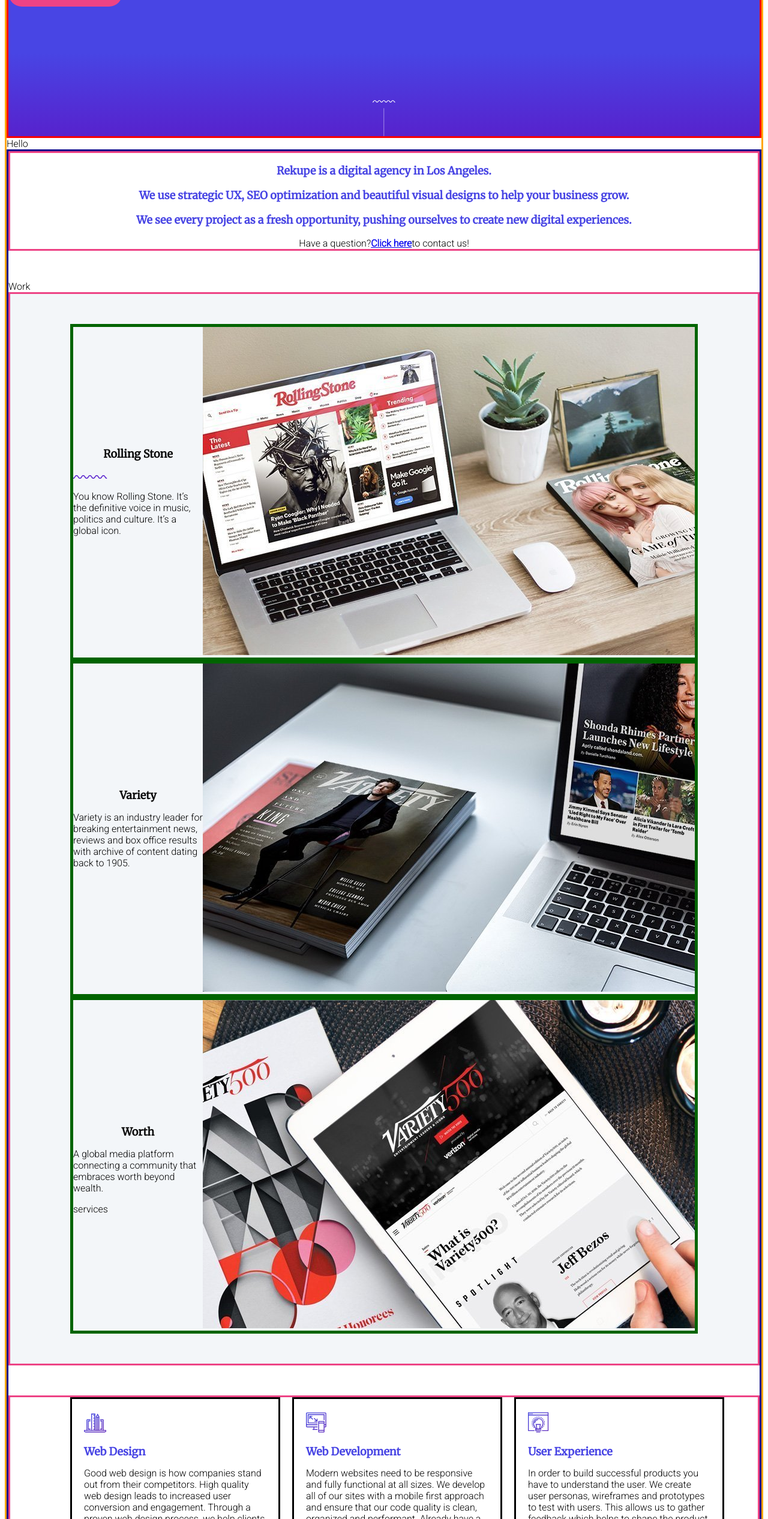
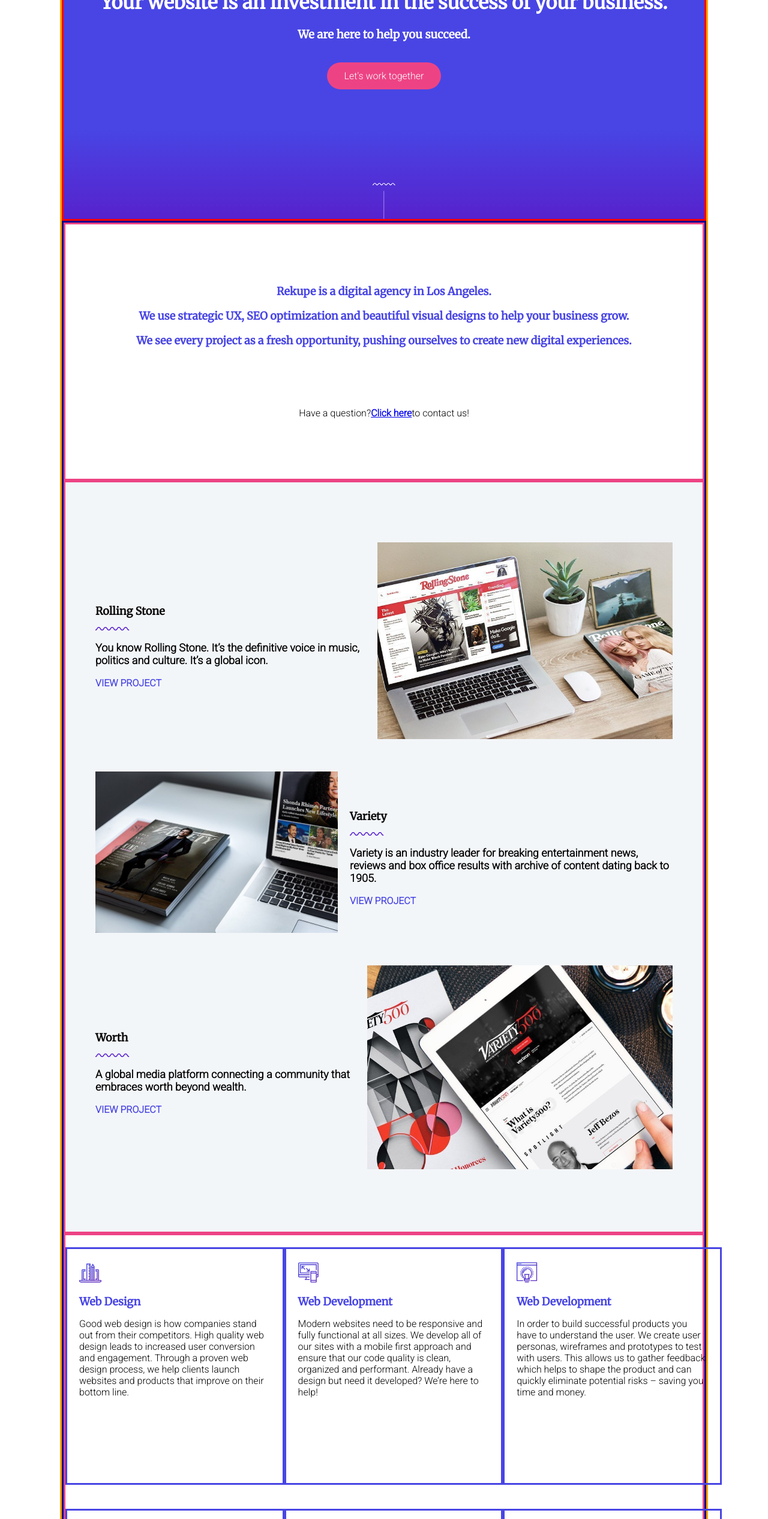
Before and after one commit to priyanka-gite/frontend-html-css-concept, a plain HTML site: page index.html in a window 1280 px wide. Shown: the part 250-2782 px from the top of the page at 60% size. Drawn offline with Linux system fonts and the light colour scheme.

Commit message:
page done

```diff
--- a/index.html
+++ b/index.html
@@ -8,7 +8,7 @@
 </head>
 <body>
 <header class="header-grad-box">
-    <nav>
+    <nav >
         <ul>
             <li>Case Studies</li>
             <li>Services</li>
@@ -16,105 +16,145 @@
         </ul>
     </nav>
     <div >
-        <h1 class="box-1">Your website is an investment in the success of your business.</h1>
-        <h3 class="box-1">We are here to help you succeed.</h3>
-        <p class="rcorners lets-work">Let's work together</p>
+        <h1 class="header-box ">Your website is an investment in the success of your business.</h1>
+        <h3 class="header-box">We are here to help you succeed.</h3>
+        <div class="header-box">
+        <p class="rcorners">Let's work together</p></div>
     </div>
     <div  class="squiggle-image img-1 " >
         <img src="assets/assets-for-concept/squiggle_line_stripe.svg" alt="squiggle-line-stripe">
     </div>
 </header>
-Hello
+
 <main>
-    <section class="section-padding">
-        <h2>
-            <p class="box-1">Rekupe is a digital agency in Los Angeles.</p>
-            <p class="box-1">We use strategic UX, SEO optimization and beautiful visual designs to help your business grow.</p>
-            <p class="box-1">We see every project as a fresh opportunity, pushing ourselves to create new digital experiences.</p>
+    <section >
+        <h2 class="section-padding">
+            <p class="section-box">Rekupe is a digital agency in Los Angeles.</p>
+            <p class="section-box">We use strategic UX, SEO optimization and beautiful visual designs to help your business grow.</p>
+            <p class="section-box">We see every project as a fresh opportunity, pushing ourselves to create new digital experiences.</p>
         </h2>
-        <div class="box-1">Have a question?<b><a href="#jumplink">Click here </a></b> to contact us!</div>
+        <div class="section-box section-padding">Have a question?<b><a href="#jumplink">Click here </a></b> to contact us!</div>
     </section>
-    Work
 
-    <section class="article-one-color article-one-style section-padding">
-        <article >
-            <div class="article-image-box">
-                <div>
-                <h2 class="box-1 article-heading-color"> Rolling Stone</h2>
-                <img src="assets/assets-for-concept/squiggle_line.svg" alt="squiggle-line"
-                     class="image-1" />
-                <p class="box-1"> You know Rolling Stone. It’s the definitive voice in music, politics and culture. It’s a global icon.</p>
+<!--section 1    -->
+    <section class="article-one-color article-one-style">
+        <article>
+            <div class="article-image-box ">
+                <div class="box-1 ">
+                    <h2 class="article-heading-color"> Rolling Stone</h2>
+                    <img src="assets/assets-for-concept/squiggle_line.svg" alt="squiggle-line">
+                    <p class="p-font"> You know Rolling Stone. It’s the definitive voice in music, politics and culture. It’s a global icon.</p>
+                    <div class="project">view project</div>
                 </div>
-                <div>
-                <img src="assets/assets-for-concept/work-image-01.jpeg" alt="work-image" >
+                <span class="image-wrapper" >
+                <img src="assets/assets-for-concept/work-image-01.jpeg" alt="work-image" class="img-rolling-stone " >
+                </span>
+            </div>
+
+        </article>
+        <article>
+            <div class= "article-image-box-two">
+                <div class="box-2 ">
+                    <h2 class="article-heading-color" >Variety </h2>
+                    <img src="assets/assets-for-concept/squiggle_line.svg" alt="squiggle-line">
+                    <p class="p-font"> Variety is an industry leader for breaking entertainment news, reviews and box office results with archive of content dating back to 1905.</p>
+                    <div class="project">view project</div>
                 </div>
-             </div>
-        </article>
-
-        <article>
-            <div class= "article-image-box">
-                               <div>
-                <h2 class="article-heading-color box-1 ">Variety </h2>
-                <p class="box-1" > Variety is an industry leader for breaking entertainment news, reviews and box office results with archive of content dating back to 1905.</p>
-                </div>
-                <div >
-                    <img src="assets/assets-for-concept/work-image-02.jpeg" alt="work-image" >
-                </div>
-
+                <span class="image-wrapper" >
+                    <img src="assets/assets-for-concept/work-image-02.jpeg" alt="work-image" class=" img-rolling-stone" >
+                </span>
             </div>
         </article>
 
         <article>
             <div class="article-image-box">
-            <div>
-                <h2 class="box-1 article-heading-color">Worth</h2>
-                <p class="box-1">A global media platform connecting a community that embraces worth beyond wealth.</p>
-                services
-            </div>
-                <div>
-                    <img src="assets/assets-for-concept/work-image-03.jpeg" alt="work-image" >
+                <div class="box-1">
+                    <h2 class= "article-heading-color"> Worth</h2>
+                    <img src="assets/assets-for-concept/squiggle_line.svg" alt="squiggle-line">
+                    <p class="p-font">A global media platform connecting a community that embraces worth beyond wealth.</p>
+                    <div class="project">view project</div>
                 </div>
+                <span  class="image-wrapper">
+                    <img src="assets/assets-for-concept/work-image-03.jpeg" alt="work-image" class=" img-rolling-stone">
+                </span>
             </div>
         </article>
     </section>
 
-    <section class="section-padding section-two ">
-        <article class="blocks-design"> <img src="assets/assets-for-concept/icon_web-design.svg" alt="web-design" class="sextion-two-img"><h2>Web Design </h2> Good web design is how companies stand out from their competitors. High quality web design leads to increased user conversion and engagement. Through a proven web design process, we help clients launch websites and products that improve on their bottom line.</article>
+<!--    section-2-->
+    <section >
+        <div class="section-two-box">
 
-        <article class="blocks-design"><img src="assets/assets-for-concept/icon_web-development.svg" alt="Web Development" class="sextion-two-img"><h2>Web Development </h2> Modern websites need to be responsive and fully functional at all sizes. We develop all of our sites with a mobile first approach and ensure that our code quality is clean, organized and performant. Already have a design but need it developed? We’re here to help!</article>
+            <article class="blocks-design">
+            <img src="assets/assets-for-concept/icon_web-design.svg" alt="web-design" class="section-two-img">
+            <h2>Web Design </h2>
 
-        <article class="blocks-design"><img src="assets/assets-for-concept/icon_ux.svg" alt="User-Experience" class="sextion-two-img"> <h2>User Experience </h2> In order to build successful products you have to understand the user. We create user personas, wireframes and prototypes to test with users. This allows us to gather feedback which helps to shape the product and can quickly eliminate potential risks – saving you time and money.</article>
+                <p> Good web design is how companies stand out from their competitors. High quality web design leads to increased user conversion and engagement. Through a proven web design process, we help clients launch websites and products that improve on their bottom line.
+            </p>
+        </article>
 
-        <article class="blocks-design"><img src="assets/assets-for-concept/icon_graphic-design.svg" alt="logo-design" class="sextion-two-img"><h2>Logo Design + Branding</h2>  Nike, Apple, Coca-Cola, Starbucks. What do all of these brands have in common? Easily recognizable logos and brand identity. The best brands stand out from the crowd by having a clear and unique point of view. We will work with you to understand your vision and help create a unique brand identity and style guide for your company.</article>
+        <article class="blocks-design">
+            <img src="assets/assets-for-concept/icon_web-development.svg" alt="Web Development" class="sextion-two-img">
+            <h2>Web Development </h2>
+            <p>Modern websites need to be responsive and fully functional at all sizes. We develop all of our sites with a mobile first approach and ensure that our code quality is clean, organized and performant. Already have a design but need it developed? We’re here to help!
+            </p>
+        </article>
 
-        <article class="blocks-design"><img src="assets/assets-for-concept/icon_seo.svg" alt="SEO" class="sextion-two-img"><h2>SEO</h2>  Do you want your site to rank higher in search results? Google is constantly changing their algorithms for how they rank pages. Don’t worry about constantly playing catch-up. We will make sure your website it optimized, providing you the best opportunities for organic search exposure.</article>
+            <article class="blocks-design">
+                <img src="assets/assets-for-concept/icon_ux.svg" alt="user experience" class="sextion-two-img">
+                <h2>Web Development </h2>
+                <p>In order to build successful products you have to understand the user. We create user personas, wireframes and prototypes to test with users. This allows us to gather feedback which helps to shape the product and can quickly eliminate potential risks – saving you time and money.
+                </p>
+            </article>
+        </div>
 
-        <article class="blocks-design"><img src="assets/assets-for-concept/icon_copywriting.svg" alt="" class="sextion-two-img"><h2> Copy Writing </h2> Brand messaging needs to be clear, direct and easy to understand to be effective. A unique tone of voice will help you stand out from the crowd and build brand loyalty. We work with you to establish your brand bible and ensure your messaging is focused and targeted.</article>
+        <div class="section-two-box">
+        <article class="blocks-design">
+            <img src="assets/assets-for-concept/icon_graphic-design.svg" alt="logo-design" class="sextion-two-img">
+            <h2>Logo Design + Branding</h2>
+            <p>Nike, Apple, Coca-Cola, Starbucks. What do all of these brands have in common? Easily recognizable logos and brand identity. The best brands stand out from the crowd by having a clear and unique point of view. We will work with you to understand your vision and help create a unique brand identity and style guide for your company.</p>
+        </article>
+
+
+        <article class="blocks-design">
+            <img src="assets/assets-for-concept/icon_seo.svg" alt="SEO" class="sextion-two-img">
+            <h2>SEO</h2>
+            <p>Do you want your site to rank higher in search results? Google is constantly changing their algorithms for how they rank pages. Don’t worry about constantly playing catch-up. We will make sure your website it optimized, providing you the best opportunities for organic search exposure.</p>
+        </article>
+
+        <article class="blocks-design">
+            <img src="assets/assets-for-concept/icon_copywriting.svg" alt="" class="sextion-two-img">
+            <h2> Copy Writing </h2>
+            <p>Brand messaging needs to be clear, direct and easy to understand to be effective. A unique tone of voice will help you stand out from the crowd and build brand loyalty. We work with you to establish your brand bible and ensure your messaging is focused and targeted.</p>
+        </article>
+        </div>
     </section>
 
-    <section class="section-padding">
+<!--Section 3-->
+    <section class="sec-3 header-grad-box form-styles">
         <div>
-            Let's work together
-            Have a question? Need a quote? Let us know!
+           <p> Let's work together</p>
+            <p> Have a question? Need a quote? Let us know!</p>
         </div>
-        <form id="jumplink" >
-           <label for="name-field"> Naam </label>
-            <input type="text" id="name-field" name="name">
+        <form onsubmit="" id="jumplink" >
+            <label for="name-field"> Name </label>
             <br/>
-           <label for="email"> E-mail </label>
-            <input type="email" id="name-field" name="email">
-             <br/>
-            <label for="email"> E-mail </label>
-            <input type="email" id="name-field" name="email">
+            <input type="text" id="name-field" name="name" placeholder="Name">
             <br/>
-            <label for="me"> E-mail </label>
-            <input type="email" id="name-field" name="email">
-            <button> Send </button>
+            <label for="email"> Email </label>
+            <br/>
+            <input type="email" id="email" name="email" placeholder="Email">
+            <br/>
+            <label for="message"> Message</label>
+            <br/>
+            <textarea id="message" rows=""></textarea>
+            <br/>
+            <button type="submit" class="rcorners button-position"> Send </button>
         </form>
     </section>
 </main>
-<Footer>
+<footer>
     Business website opdracht © NOVI Hogeschool 2022
-</Footer>
+</footer>
 </body>
 </html>
--- a/styles.css
+++ b/styles.css
@@ -25,8 +25,74 @@
 h2{
     color: var(--blauw);
 }
+.article-one-color{
+    background-color: var(--lichtgrijs);
+}
+.article-heading-color{
+    color: var(--zwart);
+    font-weight: bold;
+font-size: x-large;
+}
+.project{
+    color: var(--blauw);
+    text-transform: uppercase ;
+    font-weight: bold;
 
+}
+header{
+    color:white;
+    padding-right: 20px ;
+    padding-bottom:200px;
+    padding-left: 20px;
+    padding-top: 20px;
+    margin-top: 10px;
+}
+li{
+    padding: 10px 10px 10px 10px;
+    margin-right: 10px;
+}
 
+.article-one-style{
+    padding-top: 50px;
+    padding-bottom: 50px;
+}
+.photo-size{
+    width: 400px;
+}
+.section-padding{
+    padding-right: 100px;
+    padding-left: 100px;
+    margin-bottom: 100px;
+    margin-top: 100px;
+}
+
+.sextion-two-img {
+    width: 50px;
+}
+
+.article-one-color{
+    background-color: var(--lichtgrijs);
+}
+.article-heading-color{
+    color: var(--zwart);
+    font-size: large;
+    font-weight: bold;
+
+}
+.article-one-style{
+    padding-top: 50px;
+    padding-bottom: 50px;
+}
+.box-padding {
+   margin: 10px ;
+}
+
+footer{
+    background-color: var(--zwart);
+    color:white;
+    font-weight: bold;
+    text-align: center;
+}
 /* ------------------------------- 2. Typography ----------------------------------- */
 h1{
     font-family: 'Merriweather', serif;
@@ -41,10 +107,15 @@
 body{
     font-family: 'Roboto', sans-serif;
 }
+.p-font{
+    font-size: large;
+    font-weight: bold;
 
+}
 /* ------------------------------- 3. Layout --------------------------------------- */
 body{
     border: solid orange;
+    margin: 100px;
 }
 main {
     border: solid darkblue;
@@ -52,114 +123,28 @@
 section {
     border: solid #ED4385;
 }
-article{
-    border: solid darkgreen thick;
 
-}
 
 
 
 /* --------------- 3.1 Reusables ----------------------- */
 
-.box-1{
+
+/* --------------- 3.2 Other --------------------------- */
+
+/* ------------------------------- 4. Areas ---------------------------------------- */
+
+/* --------------- 4.1 Header ------------------------- */
+.header-grad-box {
+    background-image:linear-gradient(#4845E4 70%, #5722CD);
+}
+.header-box{
     display: flex;
     flex-direction: row;
     align-items: center;
     justify-content: center;
 }
-.article-image-box {
-    display: flex;
-    flex-direction: row;
-    justify-content: center;
-    align-items: center;
-}
 
-.section-two{
-    display: grid;
-    grid-template-columns: 350px 350px 350px;
-    grid-template-rows:350px 350px 350px ;
-    grid-gap:20px;
-    grid-template-areas:
-            "a b c"
-            "d e f";
-}
-.item-a {
-    grid-area:a;
-}
-.item-b {
-    grid-area:b;
-}
-.item-c {
-    grid-area:c;
-}
-.item-d {
-    grid-area:d;
-}
-.item-e {
-    grid-area:e;
-}
-.item-f {
-    grid-area:f;
-}
-
-/* --------------- 3.2 Other --------------------------- */
-
-/* ------------------------------- 4. Areas ---------------------------------------- */
-.article-one-color{
-    background-color: var(--lichtgrijs);
-}
-.article-heading-color{
-    color: var(--zwart)
-}
-header{
-        color:white;
-    /*padding-right: 20px ;*/
-    padding-bottom:200px;
-    /*padding-left: 20px;*/
-    /*padding-top: 20px;*/
-    /*margin-top: 10px;*/
-    position: relative;
-}
-li{
-    padding: 10px 10px 10px 10px;
-    margin-right: 10px;
-}
-.lets-work{
-    display: flex;
-    flex-direction: row;
-    justify-items: center;
-    align-items: center;
-
-}
-.article-one-style{
-    padding-top: 50px;
-    padding-bottom: 50px;
-}
-.photo-size{
-    width: 400px;
-}
-.section-padding{
-    padding-right: 100px;
-    padding-left: 100px;
-    margin-bottom: 50px;
-}
-.section-two-layout {
-    padding-top: 50px;
-    padding-bottom: 50px;
-}
-.blocks-design{
-    border: black solid;
-    padding: 20px;
-    padding-bottom:20px;
-}
-.sextion-two-img {
-    width: 50px;
-}
-
-/* --------------- 4.1 Header ------------------------- */
-.header-grad-box {
-    background-image:linear-gradient(#4845E4 70%, #5722CD);
-}
 header{
     border: solid red ;
 }
@@ -173,7 +158,6 @@
     align-content: space-between;
     list-style:none;
 }
-
 .rcorners{
     display: flex;
     flex-direction: row;
@@ -199,13 +183,110 @@
 .img-1{
     size: 43px 70px;
 }
+header{
+    color:white;
+    /*padding-right: 20px ;*/
+    padding-bottom:200px;
+    /*padding-left: 20px;*/
+    /*padding-top: 20px;*/
+    /*margin-top: 10px;*/
+    position: relative;
+}
+li{
+    padding: 10px 10px 10px 10px;
+    margin-right: 10px;
+}
+.section-box {
+    display: flex;
+    flex-direction: row;
+    align-items: center;
+    justify-content: center;
+}
 
 /* --------------- 4.2 Introduction ------------------- */
+/*-----------section 1---------*/
+.article-image-box {
+    display: flex;
+    flex-direction: row;
+    justify-content: flex-end;
+    margin-right: 50px;
+    margin-left: 50px;
+    margin-bottom: 50px;
+    margin-top: 50px;
+}
+.box-1{
+    display: flex;
+    flex-direction: column;
+    align-items: flex-start;
+    justify-content: center;
+    margin-right: 20px;
+}
+.box-2 {
+    display: flex;
+    flex-direction: column;
+    align-items: flex-start;
+    justify-content: center;
+    margin-left: 20px;
+}
+.article-image-box-two {
+    display: flex;
+    flex-direction: row-reverse;
+    justify-content: flex-end;
+    margin-right: 50px;
+    margin-left: 50px;
+    margin-bottom: 50px;
+    margin-top: 50px;
+}
+.image-wrapper{
+    flex-basis: 800px;
+    flex-grow: 0;
+    flex-shrink: 1;
+}
+.img-rolling-stone{
+   width: 100%;
+}
+
+
+/*-------section two----*/
+.section-two-img {
+    width: 50px;
+}
+.section-two-box {
+    display: flex;
+    flex-direction: row;
+    justify-content: space-between;
+
+   }
+.blocks-design{
+    border: var(--blauw) solid;
+    box-shadow: ;
+    flex: 0 0 33.33%;
+    margin-top: 20px;
+    margin-bottom: 20px;
+    padding: 20px;
+    height: 350px;
+    max-width: 30%;
+}
+.sec-3{
+    background-color: var(--blauw);
+    color: white ;
+    font-weight: bold;
+}
+.form-styles{
+    text-align: center;
+      padding: 50px;
+    position: relative;
+}
+.button-position {
+    position:absolute;
+    right: 350px;
+    left: 800px;
+}
 
 /* ------------------------------- 5. Media Queries -------------------------------- */
 
-@media screen and (min-width: 1200px) {
-    main{
-
+@media screen and (max-device-width: 576px) {
+    h1, h2 {
+        font-size: 35px;
     }
 }
```
